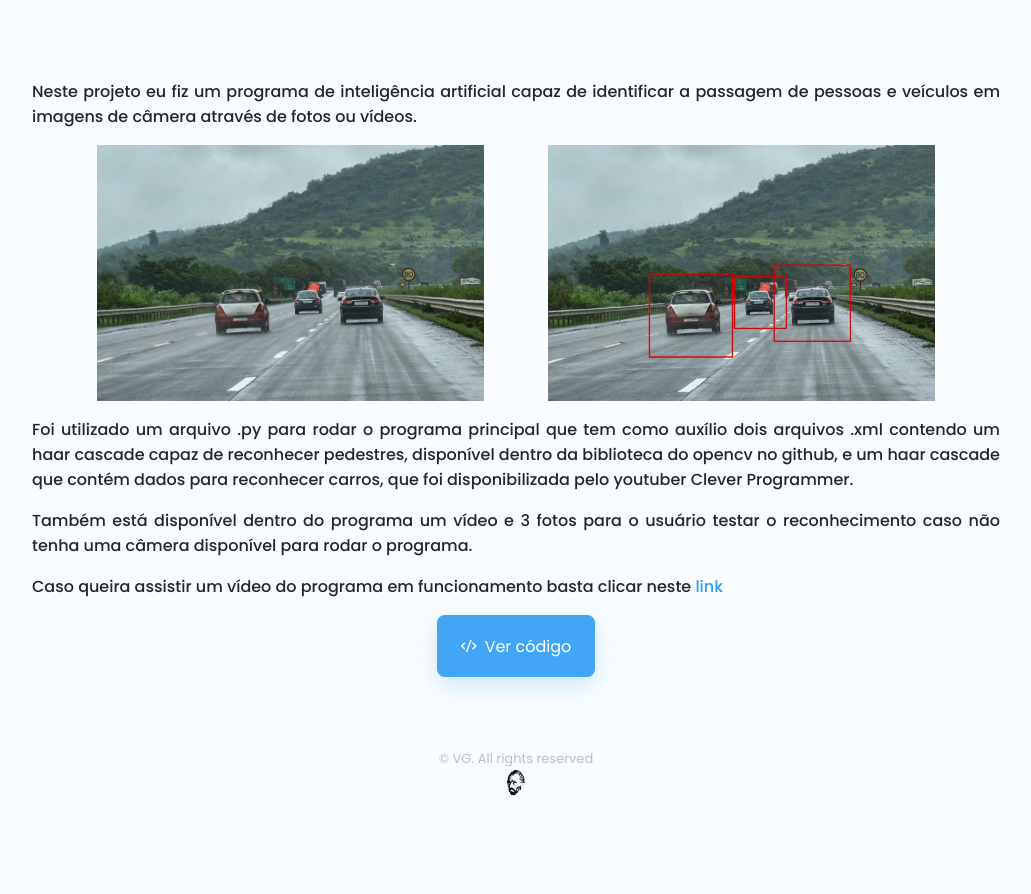
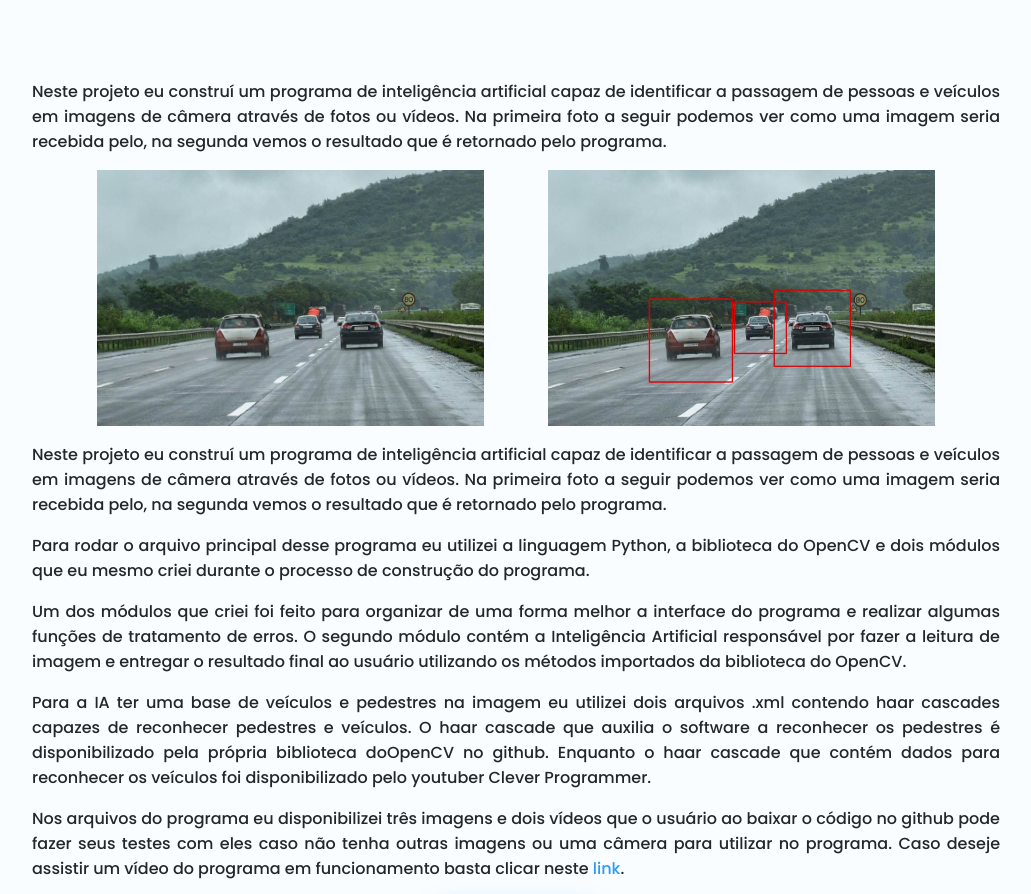
Before and after one commit to VG083/MeuPortfolio, a plain HTML site: page assets/projects/DetectorDeVeiculosEPedestres.html in a window 1280 px wide. Shown: the part 192-1086 px from the top of the page, without its empty margins (124-1155 px from the left). Before the commit the page ends 1034 px from the top, so only its background shows below. Drawn offline with nearby package versions, Linux system fonts and the light colour scheme.

Commit message:
Add files via upload

```diff
--- a/assets/projects/DetectorDeVeiculosEPedestres.html
+++ b/assets/projects/DetectorDeVeiculosEPedestres.html
@@ -25,21 +25,27 @@
         <!-- MAIN -->
         <main class="profile container">
             <p class="project__text">
-                Neste projeto eu fiz um programa de inteligência artificial capaz de identificar a passagem de pessoas e veículos em imagens de câmera através de fotos ou vídeos.
+                Neste projeto eu construí um programa de inteligência artificial capaz de identificar a passagem de pessoas e veículos em imagens de câmera através de fotos ou vídeos. Na primeira foto a seguir podemos ver como uma imagem seria recebida pelo, na segunda vemos o resultado que é retornado pelo programa.
             </p>
             <div class="project__images">
                 <img src="../img/detectorDeVeiculosEPedestres/fotoOriginal.jpg" alt="Imagem antes de ser processada pelo programa">
                 <img src="../img/detectorDeVeiculosEPedestres/fotoProcessada.jpg" alt="Imagem depois de ser processada pelo programa">
             </div>
             <p class="project__text">
-                Foi utilizado um arquivo .py para rodar o programa principal que tem como auxílio dois arquivos .xml contendo um haar cascade capaz de reconhecer pedestres, disponível dentro da biblioteca do opencv no github, e um haar cascade que contém dados para reconhecer carros, que foi disponibilizada pelo youtuber Clever Programmer.
+                Neste projeto eu construí um programa de inteligência artificial capaz de identificar a passagem de pessoas e veículos em imagens de câmera através de fotos ou vídeos. Na primeira foto a seguir podemos ver como uma imagem seria recebida pelo, na segunda vemos o resultado que é retornado pelo programa.
             </p>
             <p class="project__text">
-                Também está disponível dentro do programa um vídeo e 3 fotos para o usuário testar o reconhecimento caso não tenha uma câmera disponível para rodar o programa.
+                Para rodar o arquivo principal desse programa eu utilizei a linguagem Python, a biblioteca do OpenCV e dois módulos que eu mesmo criei durante o processo de construção do programa.
             </p>
             <p class="project__text">
-                Caso queira assistir um vídeo do programa em funcionamento basta clicar neste
-                <a href="https://youtu.be/htQTw_FcHy8">link</a>
+                Um dos módulos que criei foi feito para organizar de uma forma melhor a interface do programa e realizar algumas funções de tratamento de erros. O segundo módulo contém a Inteligência Artificial responsável por fazer a leitura de imagem e entregar o resultado final ao usuário utilizando os métodos importados da biblioteca do OpenCV.
+            </p>
+            <p class="project__text">
+                Para a IA ter uma base de veículos e pedestres na imagem eu utilizei dois arquivos .xml contendo haar cascades capazes de reconhecer pedestres e veículos. O haar cascade que auxilia o software a reconhecer os pedestres é disponibilizado pela própria biblioteca doOpenCV no github. Enquanto o haar cascade que contém dados para reconhecer os veículos foi disponibilizado pelo youtuber Clever Programmer.
+            </p>
+            <p class="project__text">
+                Nos arquivos do programa eu disponibilizei três imagens e dois vídeos que o usuário ao baixar o código no github pode fazer seus testes com eles caso não tenha outras imagens ou uma câmera para utilizar no programa. Caso deseje assistir um vídeo do programa em funcionamento basta clicar neste
+                <a href="https://youtu.be/htQTw_FcHy8">link</a>.
             </p>
             <div class="project__button">
                 <a href="https://github.com/VG083/DetectorDeVeiculosEPedestres" class="button__viewCode">
```
